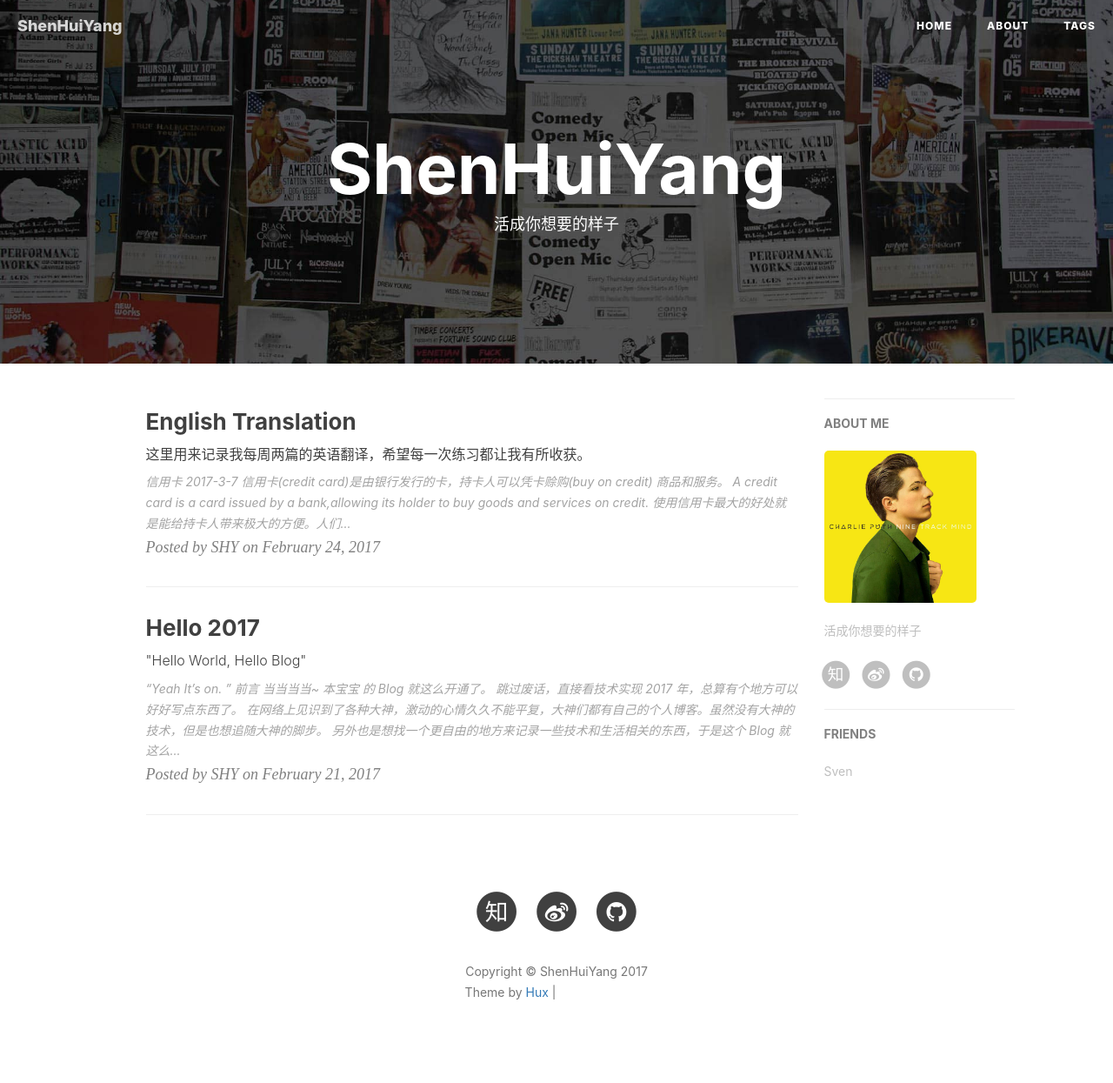
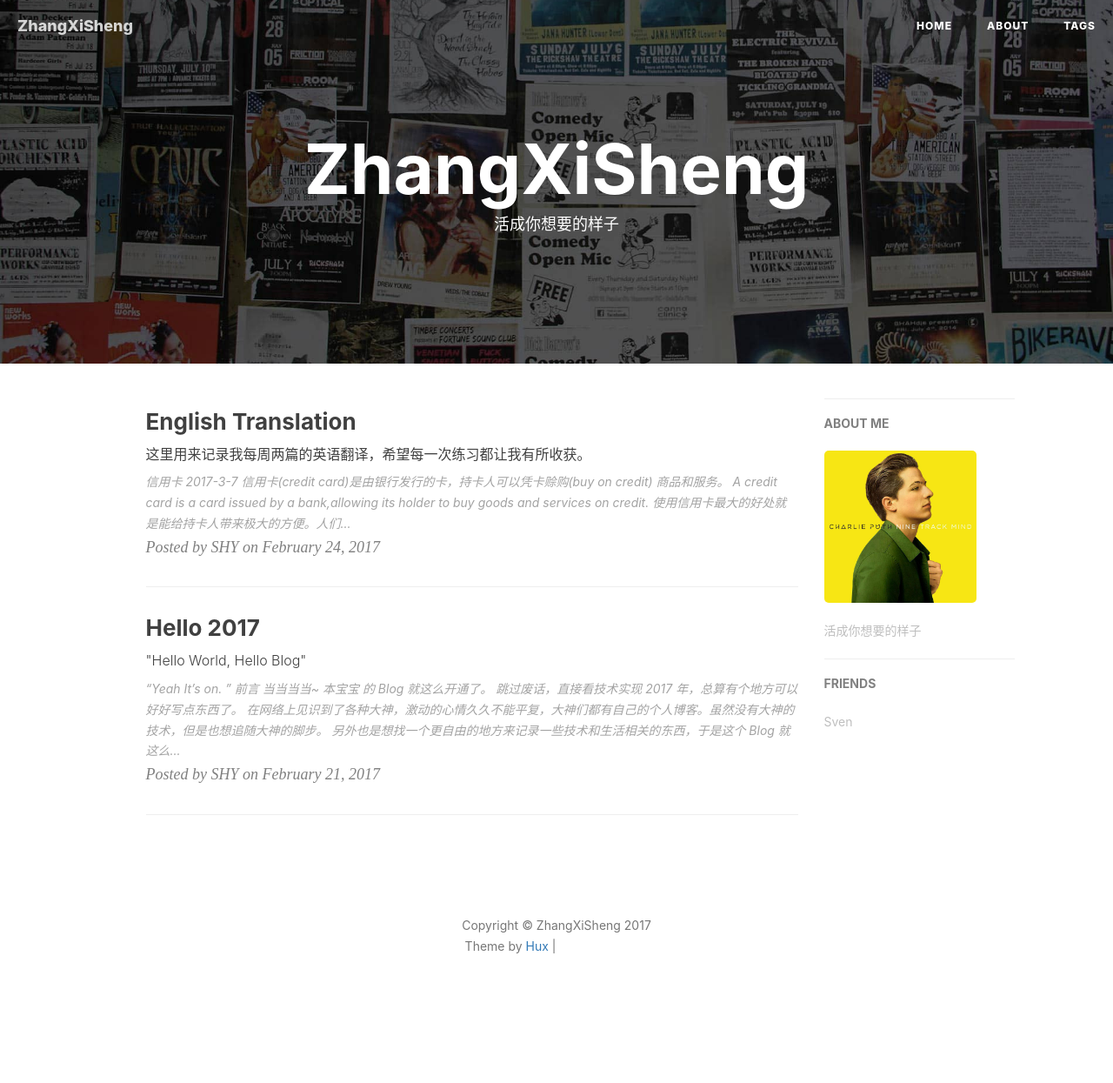
Before and after one commit to mrzhangxisheng/mrzhangxisheng.github.io, a Jekyll site: the page built from index.html, in a window 1280 px wide. Shown: the whole page at 87% size. Built offline with Jekyll 4.4.1, drawn with Linux system fonts in a browser that asks for light colours; nearby versions of some CDN libraries; the list of posts is cut into pages by our own code; comment, search, counter and statistics services are not loaded; after the commit the page ends 1192 px from its top, so only the background shows below that; grey boxes are pictures that could not be loaded.

Commit message:
Update _config.yml

```diff
--- a/_config.yml
+++ b/_config.yml
@@ -1,20 +1,20 @@
 # Site settings
-title: ShenHuiYang
-SEOTitle: ShenHuiYang's Blog
+title: ZhangXiSheng
+SEOTitle: ZhangXiSheng's Blog
 header-img: img/home-bg.jpg
-email: shenofusc@gmail.com
+email: 869011602@qq.com
 description: "关于技术与生活 | 这里是 @沈会洋 的个人博客，与你一起发现更大的世界。"
-keyword: "沈会洋 Blog"
-url: "http://shenhuiyang.me"              # your host, for absolute URL
+keyword: "张希胜 Blog"
+url: "http://zhxisheng.date"              # your host, for absolute URL
 baseurl: ""                             # for example, '/blog' if your blog hosted on 'host/blog'
 
 
 
 # SNS settings
 RSS: false
-weibo_username:     shenofusc
-zhihu_username:     shenofusc
-github_username:    shenofusc
+#weibo_username:     shenofusc
+#zhihu_username:     shenofusc
+#github_username:    shenofusc
 #twitter_username:  shenofusc
 #facebook_username:  shenofusc
 # linkedin_username:  firstname-lastname-idxxxx
```
